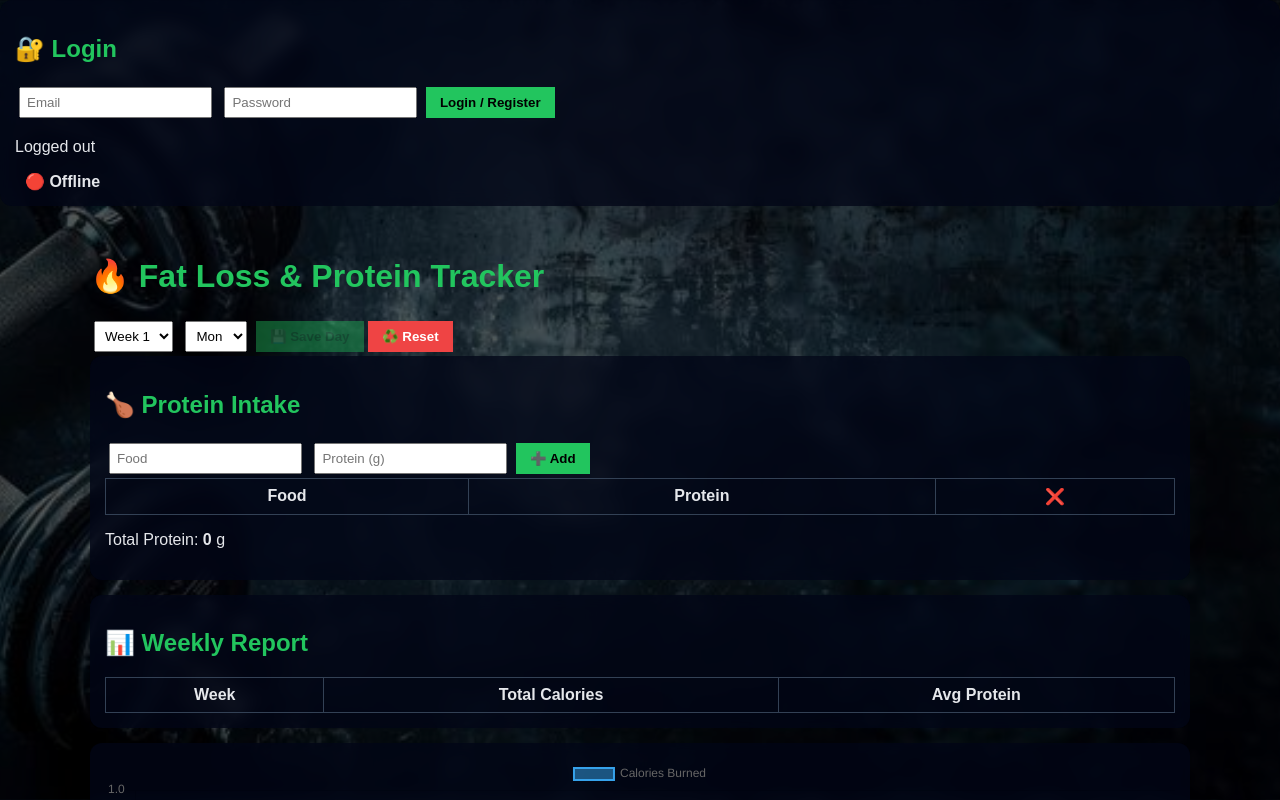
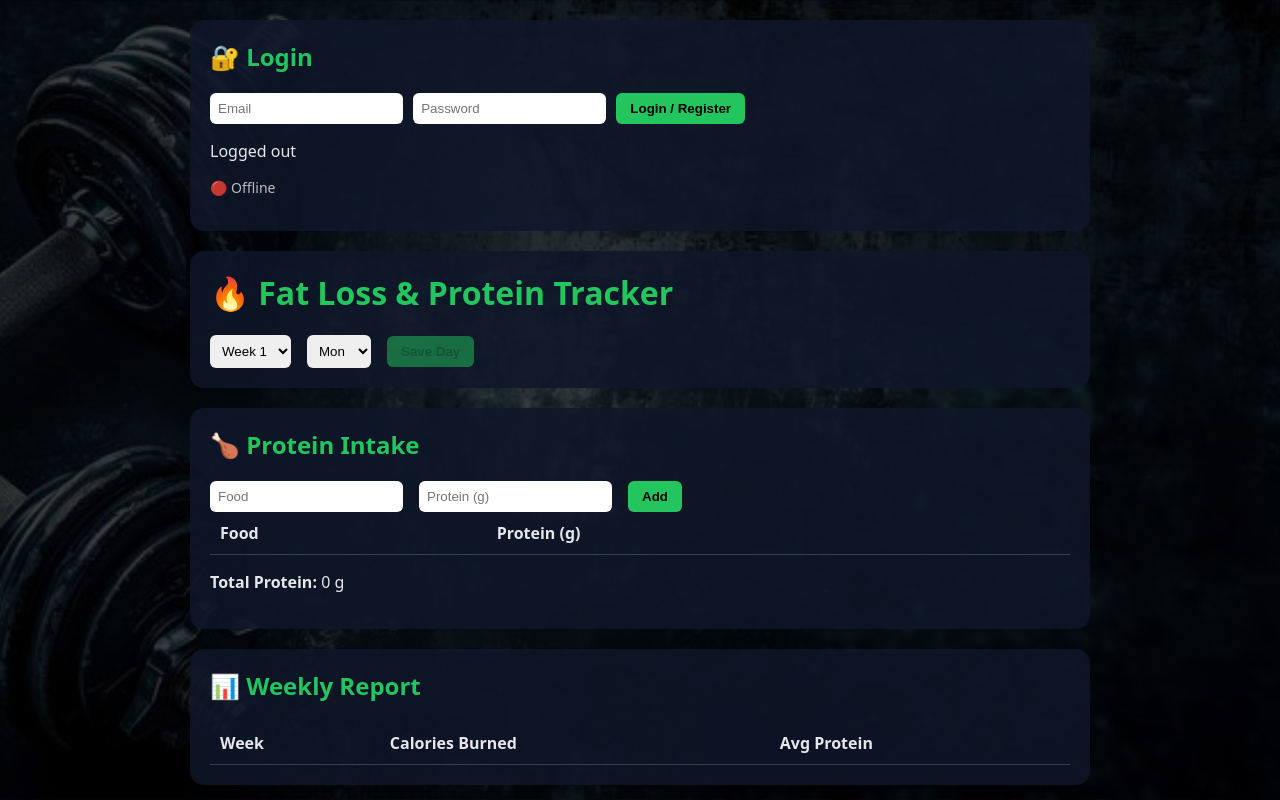
Before and after one commit to AnusuriAnand/fat-loss-tracker, a plain HTML site: page index.html in a window 1280 px wide. Shown: the top 800 px of the page. Drawn offline with nearby package versions, Linux system fonts and the light colour scheme; no server answers.

Commit message:
Update index.html

```diff
--- a/index.html
+++ b/index.html
@@ -5,7 +5,7 @@
 <title>Fat Loss & Protein Tracker</title>
 <meta name="viewport" content="width=device-width, initial-scale=1.0">
 
-<!-- Chart.js -->
+<!-- Chart -->
 <script src="https://cdn.jsdelivr.net/npm/chart.js"></script>
 
 <!-- Firebase -->
@@ -13,192 +13,217 @@
 <script src="https://www.gstatic.com/firebasejs/9.23.0/firebase-auth-compat.js"></script>
 <script src="https://www.gstatic.com/firebasejs/9.23.0/firebase-firestore-compat.js"></script>
 
+<style>
+body{
+  margin:0;
+  font-family:system-ui, Arial, sans-serif;
+  background:
+    linear-gradient(rgba(0,0,0,.75), rgba(0,0,0,.75)),
+    url("gym-bg.jpg") center/cover fixed;
+  color:#e5e7eb;
+}
+.container{
+  max-width:900px;
+  margin:auto;
+  padding:20px;
+}
+.card{
+  background:rgba(15,23,42,.85);
+  border-radius:14px;
+  padding:20px;
+  margin-bottom:20px;
+}
+h1,h2{color:#22c55e;margin-top:0}
+input,select{
+  padding:8px;
+  border-radius:6px;
+  border:none;
+  margin-right:6px;
+}
+button{
+  background:#22c55e;
+  border:none;
+  padding:8px 14px;
+  font-weight:600;
+  border-radius:6px;
+  cursor:pointer;
+}
+button.danger{background:#ef4444;color:#fff}
+button.secondary{background:#334155;color:#fff}
+button:disabled{opacity:.5}
+table{
+  width:100%;
+  border-collapse:collapse;
+}
+th,td{
+  border-bottom:1px solid #334155;
+  padding:10px;
+  text-align:left;
+}
+.status{
+  font-size:14px;
+  opacity:.8;
+}
+.flex{
+  display:flex;
+  align-items:center;
+  gap:10px;
+  flex-wrap:wrap;
+}
+.center{text-align:center}
+</style>
+</head>
+
+<body>
+
+<div class="container">
+
+<!-- LOGIN -->
+<div class="card">
+  <h2>🔐 Login</h2>
+  <input id="email" placeholder="Email">
+  <input id="password" type="password" placeholder="Password">
+  <button onclick="login()">Login / Register</button>
+  <button onclick="logout()" id="logoutBtn" class="secondary" style="display:none">Logout</button>
+  <p id="userStatus">Logged out</p>
+  <p id="syncStatus" class="status">🔴 Offline</p>
+</div>
+
+<!-- MAIN -->
+<div class="card">
+  <h1>🔥 Fat Loss & Protein Tracker</h1>
+
+  <div class="flex">
+    <select id="week"></select>
+    <select id="day"></select>
+    <button id="saveBtn" onclick="saveDay()" disabled>Save Day</button>
+  </div>
+</div>
+
+<!-- PROTEIN -->
+<div class="card">
+  <h2>🍗 Protein Intake</h2>
+
+  <div class="flex">
+    <input id="foodName" placeholder="Food">
+    <input id="foodProtein" type="number" placeholder="Protein (g)">
+    <button onclick="addFood()">Add</button>
+  </div>
+
+  <table>
+    <thead>
+      <tr><th>Food</th><th>Protein (g)</th><th></th></tr>
+    </thead>
+    <tbody id="foodTable"></tbody>
+  </table>
+
+  <p><b>Total Protein:</b> <span id="totalProtein">0</span> g</p>
+</div>
+
+<!-- WEEKLY -->
+<div class="card">
+  <h2>📊 Weekly Report</h2>
+  <table>
+    <thead>
+      <tr><th>Week</th><th>Calories Burned</th><th>Avg Protein</th></tr>
+    </thead>
+    <tbody id="weeklyTable"></tbody>
+  </table>
+</div>
+
+<!-- GRAPH -->
+<div class="card">
+  <canvas id="chart"></canvas>
+</div>
+
+</div>
+
 <script>
-/* ================= FIREBASE INIT ================= */
-let cloudReady = false;
-let currentUser = null;
-let unsubscribe = null;
+/* ---------- FIREBASE ---------- */
+let cloudReady=false, currentUser=null, unsubscribe=null;
 
-const firebaseConfig = {
+firebase.initializeApp({
   apiKey: "AIzaSyDUGVlJPlsV0kg_Vb-u2_7vI8sIAqmpVyc",
   authDomain: "fatloss-tracker.firebaseapp.com",
   projectId: "fatloss-tracker",
   storageBucket: "fatloss-tracker.appspot.com",
   messagingSenderId: "766635531964",
   appId: "1:766635531964:web:481df4263acb93f48a7ab9"
-};
+});
 
-firebase.initializeApp(firebaseConfig);
-const auth = firebase.auth();
-const db = firebase.firestore();
-</script>
+const auth=firebase.auth();
+const db=firebase.firestore();
 
-<style>
-body{
-  margin:0;
-  font-family:Arial, sans-serif;
-  background:
-    linear-gradient(rgba(0,0,0,.65),rgba(0,0,0,.65)),
-    url("gym-bg.jpg") center/cover fixed;
-  color:#e5e7eb;
-}
-.container{max-width:1100px;margin:auto;padding:15px}
-.card{
-  background:rgba(2,6,23,.75);
-  backdrop-filter:blur(8px);
-  padding:15px;
-  border-radius:12px;
-  margin-bottom:15px;
-}
-h1,h2{color:#22c55e}
-button{
-  background:#22c55e;
-  border:none;
-  padding:8px 14px;
-  font-weight:bold;
-  cursor:pointer;
-}
-button:disabled{opacity:.4;cursor:not-allowed}
-table{width:100%;border-collapse:collapse}
-th,td{border:1px solid #334155;padding:8px;text-align:center}
-input,select{padding:6px;margin:4px}
-.status{font-weight:bold;margin-left:10px}
-</style>
-</head>
-
-<body>
-
-<!-- AUTH -->
-<div class="card">
-<h2>🔐 Login</h2>
-<input id="email" placeholder="Email">
-<input id="password" type="password" placeholder="Password">
-<button onclick="login()">Login / Register</button>
-<button id="logoutBtn" onclick="logout()" style="display:none;background:#ef4444;color:white">Logout</button>
-<p id="userStatus"></p>
-<span id="syncStatus" class="status">🔴 Offline</span>
-</div>
-
-<div class="container">
-
-<h1>🔥 Fat Loss & Protein Tracker</h1>
-
-<select id="week"></select>
-<select id="day"></select>
-
-<button onclick="saveDay()" id="saveBtn" disabled>💾 Save Day</button>
-<button onclick="resetAllData()" style="background:#ef4444;color:white">♻️ Reset</button>
-
-<!-- PROTEIN -->
-<div class="card">
-<h2>🍗 Protein Intake</h2>
-<input id="foodName" placeholder="Food">
-<input type="number" id="foodProtein" placeholder="Protein (g)">
-<button onclick="addFood()">➕ Add</button>
-
-<table>
-<tr><th>Food</th><th>Protein</th><th>❌</th></tr>
-<tbody id="foodTable"></tbody>
-</table>
-
-<p>Total Protein: <b id="totalProtein">0</b> g</p>
-</div>
-
-<!-- WEEKLY REPORT -->
-<div class="card">
-<h2>📊 Weekly Report</h2>
-<table>
-<tr><th>Week</th><th>Total Calories</th><th>Avg Protein</th></tr>
-<tbody id="weeklyTable"></tbody>
-</table>
-</div>
-
-<!-- GRAPHS -->
-<div class="card"><canvas id="fatChart"></canvas></div>
-
-</div>
-
-<script>
-/* ================= INIT ================= */
+/* ---------- INIT ---------- */
 const days=["Mon","Tue","Wed","Thu","Fri","Sat","Sun"];
 for(let i=1;i<=9;i++)week.innerHTML+=`<option>Week ${i}</option>`;
 days.forEach(d=>day.innerHTML+=`<option>${d}</option>`);
 
-let burnData={}, foodLog={}, weightLog={}, streak=0;
+let burnData={}, foodLog={};
 
-/* ================= AUTH ================= */
+/* ---------- AUTH ---------- */
 function login(){
   auth.signInWithEmailAndPassword(email.value,password.value)
     .catch(()=>auth.createUserWithEmailAndPassword(email.value,password.value));
 }
-
 function logout(){
-  if(unsubscribe) unsubscribe();
+  if(unsubscribe)unsubscribe();
   auth.signOut();
 }
 
 auth.onAuthStateChanged(user=>{
   if(user){
     currentUser=user.uid;
-    userStatus.innerText="✅ Logged in";
+    userStatus.innerText="Logged in";
     logoutBtn.style.display="inline-block";
-    startRealtimeSync();
+    startSync();
   }else{
     currentUser=null;
     cloudReady=false;
+    saveBtn.disabled=true;
     logoutBtn.style.display="none";
     userStatus.innerText="Logged out";
     syncStatus.innerText="🔴 Offline";
-    saveBtn.disabled=true;
   }
 });
 
-/* ================= REALTIME SYNC ================= */
-function startRealtimeSync(){
-  syncStatus.innerText="🟡 Syncing...";
-  if(unsubscribe) unsubscribe();
-
+/* ---------- SYNC ---------- */
+function startSync(){
+  syncStatus.innerText="🟡 Syncing…";
+  if(unsubscribe)unsubscribe();
   unsubscribe=db.collection("users").doc(currentUser)
     .onSnapshot(doc=>{
       if(doc.exists){
-        const d=doc.data();
-        burnData=d.burnData||{};
-        foodLog=d.foodLog||{};
-        streak=d.streak||0;
+        burnData=doc.data().burnData||{};
+        foodLog=doc.data().foodLog||{};
       }
       cloudReady=true;
       saveBtn.disabled=false;
       renderFood();
       updateWeekly();
-      updateGraph();
-      syncStatus.innerText=navigator.onLine?"🟢 Synced":"🔴 Offline";
+      updateChart();
+      syncStatus.innerText="🟢 Synced";
     });
 }
-
 function syncToCloud(){
-  if(!cloudReady||!currentUser) return;
-  syncStatus.innerText="🟡 Syncing...";
+  if(!cloudReady)return;
   db.collection("users").doc(currentUser)
-    .set({burnData,foodLog,streak},{merge:true})
-    .then(()=>syncStatus.innerText="🟢 Synced")
-    .catch(()=>syncStatus.innerText="🔴 Error");
+    .set({burnData,foodLog},{merge:true});
 }
 
-/* ================= FOOD ================= */
+/* ---------- FOOD ---------- */
 function addFood(){
   const key=week.value+"-"+day.value;
-  if(!foodLog[key]) foodLog[key]=[];
+  if(!foodLog[key])foodLog[key]=[];
   foodLog[key].push({n:foodName.value,p:+foodProtein.value});
   foodName.value="";foodProtein.value="";
   renderFood(); syncToCloud();
 }
-
 function removeFood(i){
   const key=week.value+"-"+day.value;
   foodLog[key].splice(i,1);
   renderFood(); syncToCloud();
 }
-
 function renderFood(){
   const key=week.value+"-"+day.value;
   const list=foodLog[key]||[];
@@ -206,56 +231,52 @@ function renderFood(){
   let total=0;
   list.forEach((f,i)=>{
     total+=f.p;
-    foodTable.innerHTML+=`<tr>
-      <td>${f.n}</td><td>${f.p}</td>
-      <td><button onclick="removeFood(${i})">❌</button></td>
-    </tr>`;
+    foodTable.innerHTML+=`
+      <tr>
+        <td>${f.n}</td>
+        <td>${f.p}</td>
+        <td><button class="danger" onclick="removeFood(${i})">✕</button></td>
+      </tr>`;
   });
   totalProtein.innerText=total;
 }
 
-/* ================= SAVE DAY ================= */
+/* ---------- SAVE DAY ---------- */
 function saveDay(){
   const key=week.value+"-"+day.value;
   burnData[key]=(burnData[key]||0)+500;
   syncToCloud();
+  updateWeekly();
+  updateChart();
 }
 
-/* ================= WEEKLY ================= */
+/* ---------- WEEKLY ---------- */
 function updateWeekly(){
   weeklyTable.innerHTML="";
   for(let i=1;i<=9;i++){
     let cal=0,prot=0,c=0;
-    for(let k in burnData) if(k.startsWith("Week "+i)) cal+=burnData[k];
-    for(let k in foodLog) if(k.startsWith("Week "+i)){
+    for(let k in burnData)if(k.startsWith("Week "+i))cal+=burnData[k];
+    for(let k in foodLog)if(k.startsWith("Week "+i)){
       foodLog[k].forEach(f=>{prot+=f.p;c++});
     }
-    weeklyTable.innerHTML+=`<tr>
-      <td>Week ${i}</td>
-      <td>${cal}</td>
-      <td>${c?Math.round(prot/c):0}</td>
-    </tr>`;
+    weeklyTable.innerHTML+=`
+      <tr>
+        <td>Week ${i}</td>
+        <td>${cal}</td>
+        <td>${c?Math.round(prot/c):0}</td>
+      </tr>`;
   }
 }
 
-/* ================= GRAPH ================= */
-const fatChart=new Chart(document.getElementById("fatChart"),{
+/* ---------- GRAPH ---------- */
+const chart=new Chart(document.getElementById("chart"),{
   type:"line",
   data:{labels:[],datasets:[{label:"Calories Burned",data:[],borderWidth:2}]}
 });
-
-function updateGraph(){
-  fatChart.data.labels=Object.keys(burnData);
-  fatChart.data.datasets[0].data=Object.values(burnData);
-  fatChart.update();
-}
-
-/* ================= RESET ================= */
-function resetAllData(){
-  if(confirm("Delete all local data?")){
-    burnData={};foodLog={};streak=0;
-    syncToCloud();
-  }
+function updateChart(){
+  chart.data.labels=Object.keys(burnData);
+  chart.data.datasets[0].data=Object.values(burnData);
+  chart.update();
 }
 </script>
 
```
